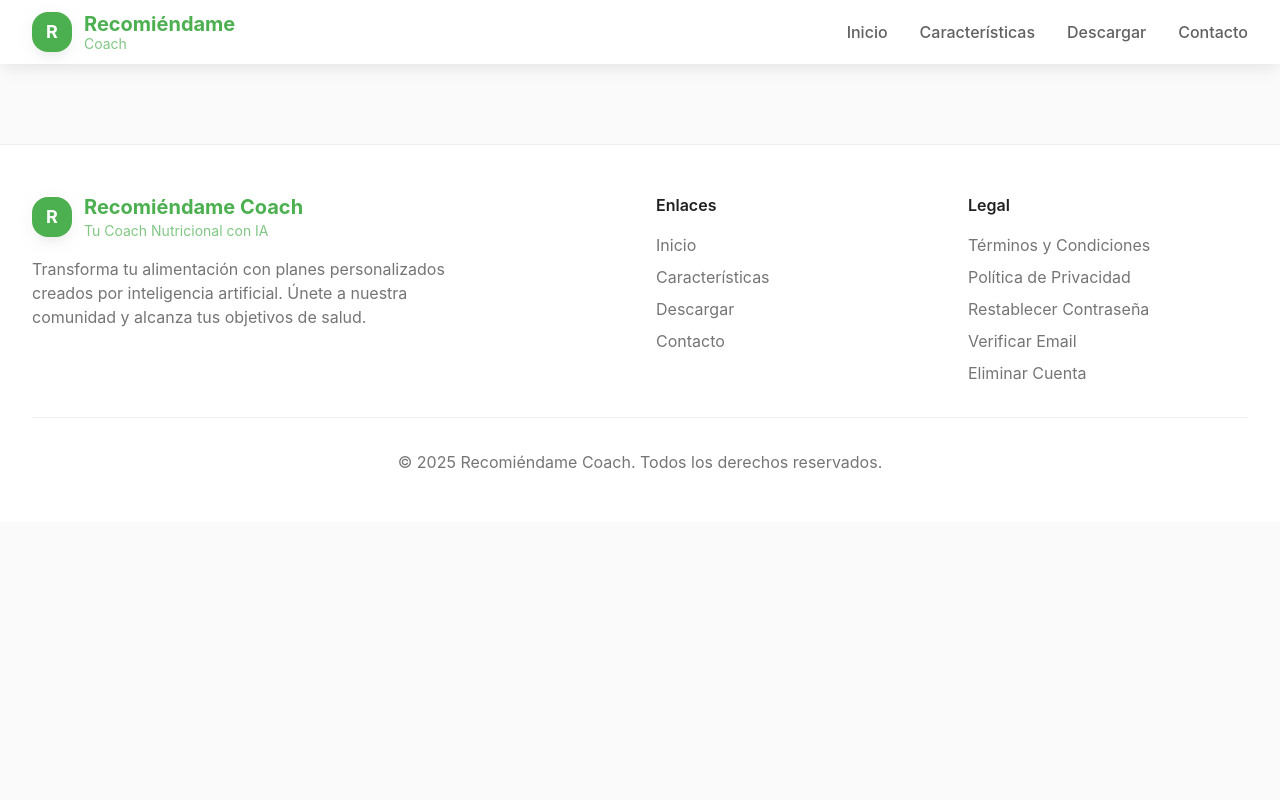
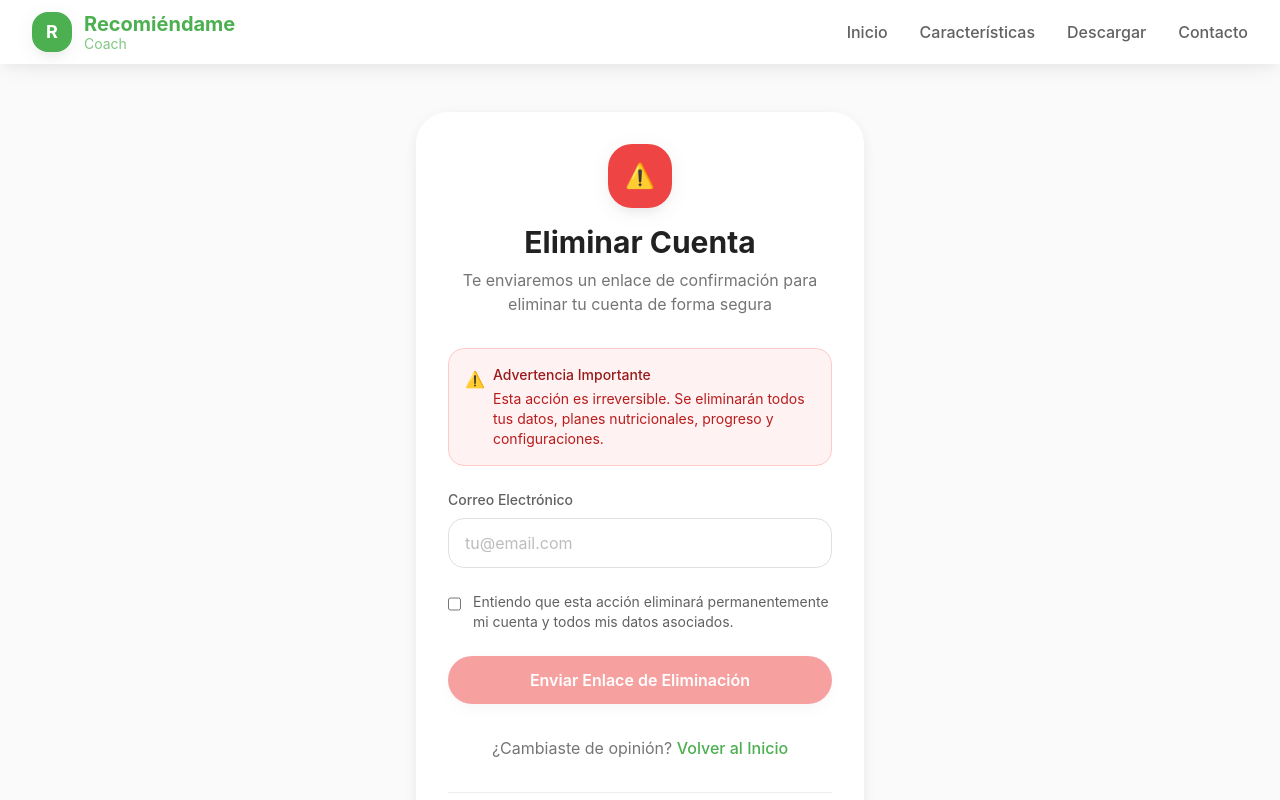
Before and after one commit to koki198977/recomiendame-pelis, a Nuxt app: page /request-delete-account in a window 1280 px wide. Shown: the top 800 px of the page. Built offline with nearby package versions, Linux system fonts and the light colour scheme.

Commit message:
implementa delete account

```diff
--- a/nuxt.config.ts
+++ b/nuxt.config.ts
@@ -7,7 +7,7 @@ export default defineNuxtConfig({
     preset: "static",
     prerender: {
       failOnError: false,
-      ignore: ['/reset-password']
+      ignore: ['/reset-password', '/delete-account']
     }
   },
   app: {
--- a/pages/delete-account.vue
+++ b/pages/delete-account.vue
@@ -2,14 +2,30 @@
   <div class="min-h-screen flex items-center justify-center py-12 px-4 sm:px-6 lg:px-8">
     <div class="max-w-md w-full space-y-8">
       <div class="bg-white rounded-3xl shadow-soft p-8">
+        <!-- Mensaje cuando no hay token -->
+        <div v-if="!token" class="text-center">
+          <div class="w-16 h-16 bg-red-500 rounded-2xl flex items-center justify-center mx-auto mb-4 shadow-medium">
+            <span class="text-white text-2xl">⚠️</span>
+          </div>
+          <h2 class="text-3xl font-bold text-gray-900 mb-4">Token Requerido</h2>
+          <p class="text-gray-600 mb-6">
+            Esta página requiere un token de eliminación válido.
+          </p>
+          <NuxtLink to="/request-delete-account" class="bg-red-500 hover:bg-red-600 text-white font-semibold py-3 px-6 rounded-2xl transition-all duration-200 shadow-soft hover:shadow-medium">
+            Solicitar Eliminación
+          </NuxtLink>
+        </div>
+
+        <!-- Formulario cuando hay token -->
+        <div v-else>
           <!-- Header -->
           <div class="text-center mb-8">
             <div class="w-16 h-16 bg-red-500 rounded-2xl flex items-center justify-center mx-auto mb-4 shadow-medium">
               <span class="text-white text-2xl">🗑️</span>
             </div>
-          <h2 class="text-3xl font-bold text-gray-900">Eliminar Cuenta</h2>
+            <h2 class="text-3xl font-bold text-gray-900">Confirmar Eliminación</h2>
             <p class="mt-2 text-gray-600">
-            Esta acción eliminará permanentemente tu cuenta y todos tus datos
+              Confirma que deseas eliminar permanentemente tu cuenta
             </p>
           </div>
 
@@ -18,9 +34,9 @@
             <div class="flex items-start">
               <span class="text-red-500 mr-2 mt-0.5">⚠️</span>
               <div>
-              <h3 class="text-red-800 font-semibold mb-2">¡Atención!</h3>
+                <h3 class="text-red-800 font-semibold mb-2">¡Última advertencia!</h3>
                 <p class="text-red-700 text-sm">
-                Al eliminar tu cuenta se borrarán permanentemente:
+                  Al confirmar se eliminarán permanentemente:
                 </p>
                 <ul class="text-red-700 text-sm mt-2 space-y-1">
                   <li>• Tu perfil y datos personales</li>
@@ -36,36 +52,8 @@
           <!-- Form -->
           <form @submit.prevent="handleSubmit" class="space-y-6">
             <div>
-            <label for="email" class="block text-sm font-medium text-gray-700 mb-2">
-              Confirma tu correo electrónico
-            </label>
-            <input
-              id="email"
-              v-model="email"
-              type="email"
-              required
-              class="w-full px-4 py-3 border border-gray-300 rounded-xl focus:ring-2 focus:ring-red-500 focus:border-red-500 transition-colors"
-              placeholder="tu@email.com"
-            />
-          </div>
-
-          <div>
-            <label for="password" class="block text-sm font-medium text-gray-700 mb-2">
-              Confirma tu contraseña
-            </label>
-            <input
-              id="password"
-              v-model="password"
-              type="password"
-              required
-              class="w-full px-4 py-3 border border-gray-300 rounded-xl focus:ring-2 focus:ring-red-500 focus:border-red-500 transition-colors"
-              placeholder="Tu contraseña actual"
-            />
-          </div>
-
-          <div>
               <label for="reason" class="block text-sm font-medium text-gray-700 mb-2">
-              ¿Por qué quieres eliminar tu cuenta? (opcional)
+                ¿Por qué eliminas tu cuenta? (opcional)
               </label>
               <select
                 id="reason"
@@ -103,7 +91,7 @@
                 class="mt-1 h-4 w-4 text-red-600 focus:ring-red-500 border-gray-300 rounded"
               />
               <label for="confirm" class="ml-2 text-sm text-gray-700">
-              Entiendo que esta acción es irreversible y acepto eliminar permanentemente mi cuenta y todos mis datos.
+                Confirmo que deseo eliminar permanentemente mi cuenta y todos mis datos. Entiendo que esta acción es irreversible.
               </label>
             </div>
 
@@ -118,7 +106,7 @@
                   <path class="opacity-75" fill="currentColor" d="M4 12a8 8 0 018-8V0C5.373 0 0 5.373 0 12h4zm2 5.291A7.962 7.962 0 014 12H0c0 3.042 1.135 5.824 3 7.938l3-2.647z"></path>
                 </svg>
               </span>
-            {{ loading ? 'Eliminando cuenta...' : 'Eliminar mi cuenta permanentemente' }}
+              {{ loading ? 'Eliminando cuenta...' : 'Confirmar eliminación permanente' }}
             </button>
           </form>
 
@@ -129,7 +117,7 @@
               <div>
                 <p class="text-green-700 font-medium">Cuenta eliminada exitosamente</p>
                 <p class="text-green-600 text-sm mt-1">
-                Tu cuenta y todos los datos han sido eliminados. Gracias por usar Recomiéndame Coach.
+                  Tu cuenta y todos los datos han sido eliminados permanentemente. Gracias por haber usado Recomiéndame Coach.
                 </p>
               </div>
             </div>
@@ -145,7 +133,7 @@
 
           <!-- Alternative Actions -->
           <div v-if="!success" class="mt-8 pt-6 border-t border-gray-200">
-          <p class="text-center text-gray-600 mb-4">¿Cambió de opinión?</p>
+            <p class="text-center text-gray-600 mb-4">¿Cambiaste de opinión?</p>
             <div class="flex flex-col sm:flex-row gap-3">
               <NuxtLink to="/" class="btn-secondary text-center flex-1">
                 Volver al Inicio
@@ -165,18 +153,23 @@
         </div>
       </div>
     </div>
+  </div>
 </template>
 
 <script setup>
+const route = useRoute()
+const router = useRouter()
+
 useHead({
-  title: 'Eliminar Cuenta - Recomiéndame Coach',
+  title: 'Confirmar Eliminación - Recomiéndame Coach',
   meta: [
-    { name: 'description', content: 'Elimina permanentemente tu cuenta de Recomiéndame Coach. Esta acción borrará todos tus datos y no se puede deshacer.' }
+    { name: 'description', content: 'Confirma la eliminación permanente de tu cuenta de Recomiéndame Coach.' }
   ]
 })
 
-const email = ref('')
-const password = ref('')
+// Obtener token desde query params
+const token = route.query.token
+
 const reason = ref('')
 const otherReason = ref('')
 const confirmDelete = ref(false)
@@ -184,9 +177,14 @@ const loading = ref(false)
 const success = ref(false)
 const error = ref('')
 
+// Validar que el token existe (solo en el cliente)
+if (process.client && !token) {
+  // No lanzar error, solo mostrar mensaje
+}
+
 const handleSubmit = async () => {
-  if (!email.value || !password.value || !confirmDelete.value) {
-    error.value = 'Por favor completa todos los campos requeridos'
+  if (!confirmDelete.value) {
+    error.value = 'Debes confirmar que deseas eliminar tu cuenta'
     return
   }
 
@@ -195,31 +193,31 @@ const handleSubmit = async () => {
   success.value = false
 
   try {
-    // Simular llamada a API
-    await new Promise(resolve => setTimeout(resolve, 3000))
-
-    // Aquí iría la llamada real a tu API
-    // await $fetch('/api/auth/delete-account', {
-    //   method: 'DELETE',
-    //   body: {
-    //     email: email.value,
-    //     password: password.value,
-    //     reason: reason.value,
-    //     otherReason: otherReason.value
-    //   }
-    // })
+    await $fetch(`https://api-coach.recomiendameapp.cl/auth/confirm-account-deletion?token=${token}`, {
+      method: 'GET'
+    })
 
     success.value = true
 
     // Limpiar formulario
-    email.value = ''
-    password.value = ''
     reason.value = ''
     otherReason.value = ''
     confirmDelete.value = false
 
+    // Redirigir al inicio después de 5 segundos
+    setTimeout(() => {
+      router.push('/')
+    }, 5000)
+
   } catch (err) {
-    error.value = 'Hubo un error al eliminar la cuenta. Verifica tus credenciales e intenta de nuevo.'
+    console.error('Error deleting account:', err)
+    if (err.status === 400) {
+      error.value = 'Token inválido o expirado. Por favor solicita un nuevo enlace de eliminación.'
+    } else if (err.status === 404) {
+      error.value = 'No se encontró la cuenta asociada a este token.'
+    } else {
+      error.value = 'Hubo un error al eliminar la cuenta. Por favor intenta de nuevo.'
+    }
   } finally {
     loading.value = false
   }
--- /dev/null
+++ b/pages/request-delete-account.vue
@@ -0,0 +1,167 @@
+<template>
+  <div class="min-h-screen flex items-center justify-center py-12 px-4 sm:px-6 lg:px-8">
+    <div class="max-w-md w-full space-y-8">
+      <div class="bg-white rounded-3xl shadow-soft p-8">
+        <!-- Header -->
+        <div class="text-center mb-8">
+          <div class="w-16 h-16 bg-red-500 rounded-2xl flex items-center justify-center mx-auto mb-4 shadow-medium">
+            <span class="text-white text-2xl">⚠️</span>
+          </div>
+          <h2 class="text-3xl font-bold text-gray-900">Eliminar Cuenta</h2>
+          <p class="mt-2 text-gray-600">
+            Te enviaremos un enlace de confirmación para eliminar tu cuenta de forma segura
+          </p>
+        </div>
+
+        <!-- Warning -->
+        <div class="mb-6 p-4 bg-red-50 border border-red-200 rounded-xl">
+          <div class="flex items-start">
+            <span class="text-red-500 mr-2 mt-0.5">⚠️</span>
+            <div>
+              <h4 class="text-sm font-medium text-red-800 mb-1">Advertencia Importante</h4>
+              <p class="text-sm text-red-700">
+                Esta acción es irreversible. Se eliminarán todos tus datos, planes nutricionales, progreso y configuraciones.
+              </p>
+            </div>
+          </div>
+        </div>
+
+        <!-- Form -->
+        <form @submit.prevent="handleSubmit" class="space-y-6">
+          <div>
+            <label for="email" class="block text-sm font-medium text-gray-700 mb-2">
+              Correo Electrónico
+            </label>
+            <input
+              id="email"
+              v-model="email"
+              type="email"
+              required
+              class="w-full px-4 py-3 border border-gray-300 rounded-xl focus:ring-2 focus:ring-red-500 focus:border-red-500 transition-colors"
+              placeholder="tu@email.com"
+            />
+          </div>
+
+          <div class="flex items-start">
+            <input
+              id="confirm"
+              v-model="confirmDeletion"
+              type="checkbox"
+              required
+              class="mt-1 h-4 w-4 text-red-600 focus:ring-red-500 border-gray-300 rounded"
+            />
+            <label for="confirm" class="ml-3 text-sm text-gray-700">
+              Entiendo que esta acción eliminará permanentemente mi cuenta y todos mis datos asociados.
+            </label>
+          </div>
+
+          <button
+            type="submit"
+            :disabled="loading || !confirmDeletion"
+            class="w-full bg-red-500 hover:bg-red-600 text-white font-semibold py-3 px-6 rounded-2xl transition-all duration-200 shadow-soft hover:shadow-medium disabled:opacity-50 flex items-center justify-center"
+          >
+            <span v-if="loading" class="mr-2">
+              <svg class="animate-spin h-5 w-5" viewBox="0 0 24 24">
+                <circle class="opacity-25" cx="12" cy="12" r="10" stroke="currentColor" stroke-width="4" fill="none"></circle>
+                <path class="opacity-75" fill="currentColor" d="M4 12a8 8 0 018-8V0C5.373 0 0 5.373 0 12h4zm2 5.291A7.962 7.962 0 014 12H0c0 3.042 1.135 5.824 3 7.938l3-2.647z"></path>
+              </svg>
+            </span>
+            {{ loading ? 'Enviando...' : 'Enviar Enlace de Eliminación' }}
+          </button>
+        </form>
+
+        <!-- Success Message -->
+        <div v-if="success" class="mt-6 p-4 bg-green-50 border border-green-200 rounded-xl">
+          <div class="flex items-center">
+            <span class="text-green-500 mr-2">✅</span>
+            <p class="text-green-700">
+              Se ha enviado un enlace de confirmación a tu correo electrónico. Revisa tu bandeja de entrada.
+            </p>
+          </div>
+        </div>
+
+        <!-- Error Message -->
+        <div v-if="error" class="mt-6 p-4 bg-red-50 border border-red-200 rounded-xl">
+          <div class="flex items-center">
+            <span class="text-red-500 mr-2">❌</span>
+            <p class="text-red-700">{{ error }}</p>
+          </div>
+        </div>
+
+        <!-- Back to Home -->
+        <div class="mt-8 text-center">
+          <p class="text-gray-600">
+            ¿Cambiaste de opinión?
+            <NuxtLink to="/" class="text-primary-500 hover:text-primary-600 font-medium">
+              Volver al Inicio
+            </NuxtLink>
+          </p>
+        </div>
+
+        <!-- Support -->
+        <div class="mt-8 pt-6 border-t border-gray-200 text-center">
+          <p class="text-sm text-gray-500 mb-4">¿Necesitas ayuda antes de eliminar tu cuenta?</p>
+          <NuxtLink to="/contact" class="btn-secondary text-sm">
+            📧 Contactar Soporte
+          </NuxtLink>
+        </div>
+      </div>
+    </div>
+  </div>
+</template>
+
+<script setup>
+useHead({
+  title: 'Solicitar Eliminación de Cuenta - Recomiéndame Coach',
+  meta: [
+    { name: 'description', content: 'Solicita la eliminación de tu cuenta de Recomiéndame Coach. Te enviaremos un enlace de confirmación por email.' }
+  ]
+})
+
+const email = ref('')
+const confirmDeletion = ref(false)
+const loading = ref(false)
+const success = ref(false)
+const error = ref('')
+
+const handleSubmit = async () => {
+  if (!email.value) {
+    error.value = 'Por favor ingresa tu correo electrónico'
+    return
+  }
+
+  if (!confirmDeletion.value) {
+    error.value = 'Debes confirmar que entiendes las consecuencias de eliminar tu cuenta'
+    return
+  }
+
+  loading.value = true
+  error.value = ''
+  success.value = false
+
+  try {
+    await $fetch('https://api-coach.recomiendameapp.cl/auth/request-account-deletion', {
+      method: 'POST',
+      headers: {
+        'Content-Type': 'application/json'
+      },
+      body: { email: email.value }
+    })
+
+    success.value = true
+    email.value = ''
+    confirmDeletion.value = false
+  } catch (err) {
+    console.error('Error requesting account deletion:', err)
+    if (err.status === 404) {
+      error.value = 'No se encontró una cuenta con ese correo electrónico.'
+    } else if (err.status === 400) {
+      error.value = 'Correo electrónico inválido.'
+    } else {
+      error.value = 'Hubo un error al procesar tu solicitud. Por favor intenta de nuevo.'
+    }
+  } finally {
+    loading.value = false
+  }
+}
+</script>
```
Lines whose indentation alone changed are shown as unchanged.
